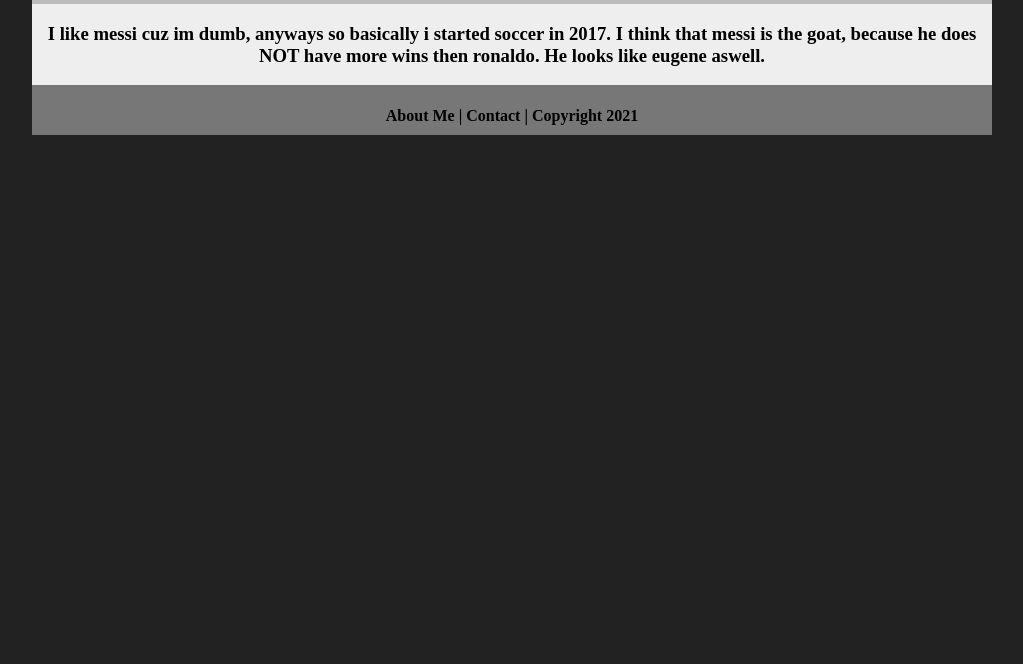
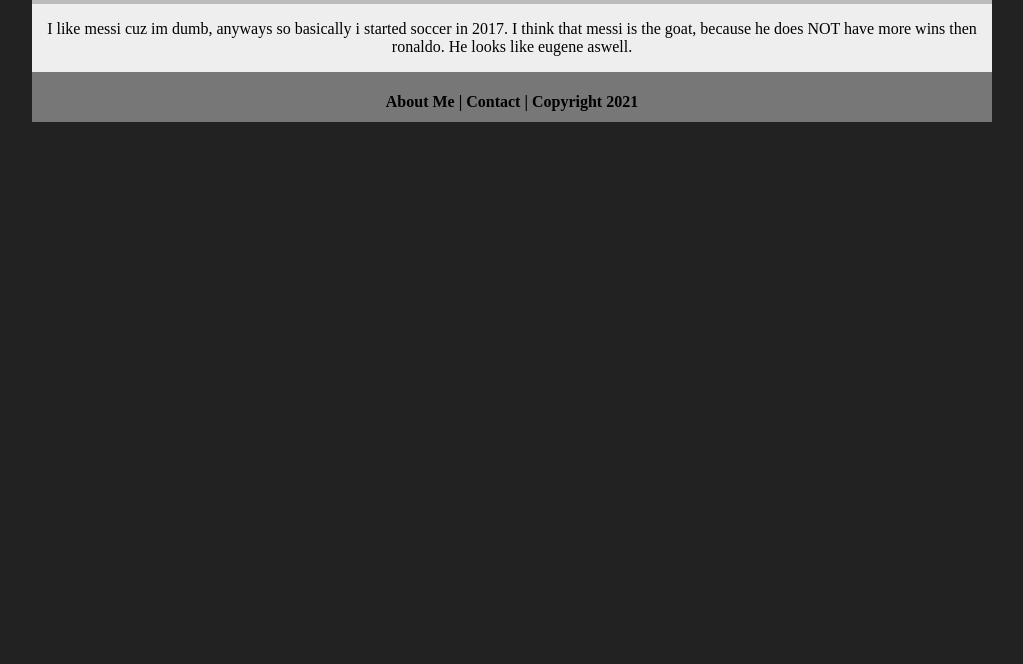
Before and after one commit to kittycooker/ecsportfolio, a plain HTML site: page soccer/index.html in a window 1280 px wide. Shown: the part 136-800 px from the top of the page, without its empty margins (128-1151 px from the left). Drawn offline with Linux system fonts and the light colour scheme.

Commit message:
Update index.html

```diff
--- a/soccer/index.html
+++ b/soccer/index.html
@@ -15,8 +15,8 @@
             <h3> <a href="../index.html">Home</a> | <a href="../ecs/index.html">ECS</a> | <a href="index.html">Soccer</a> </h3>
          </div>
          <div class="content">
-            <h3> I like messi cuz im dumb, anyways so basically i started soccer in 2017.
-               I think that messi is the goat, because he does NOT have more wins then ronaldo. He looks like eugene aswell. </h3>
+            <p>I like messi cuz im dumb, anyways so basically i started soccer in 2017.
+               I think that messi is the goat, because he does NOT have more wins then ronaldo. He looks like eugene aswell. </p>
          </div>
          <div class="footer">
             <h4>About Me | Contact | Copyright 2021</h4>
```
